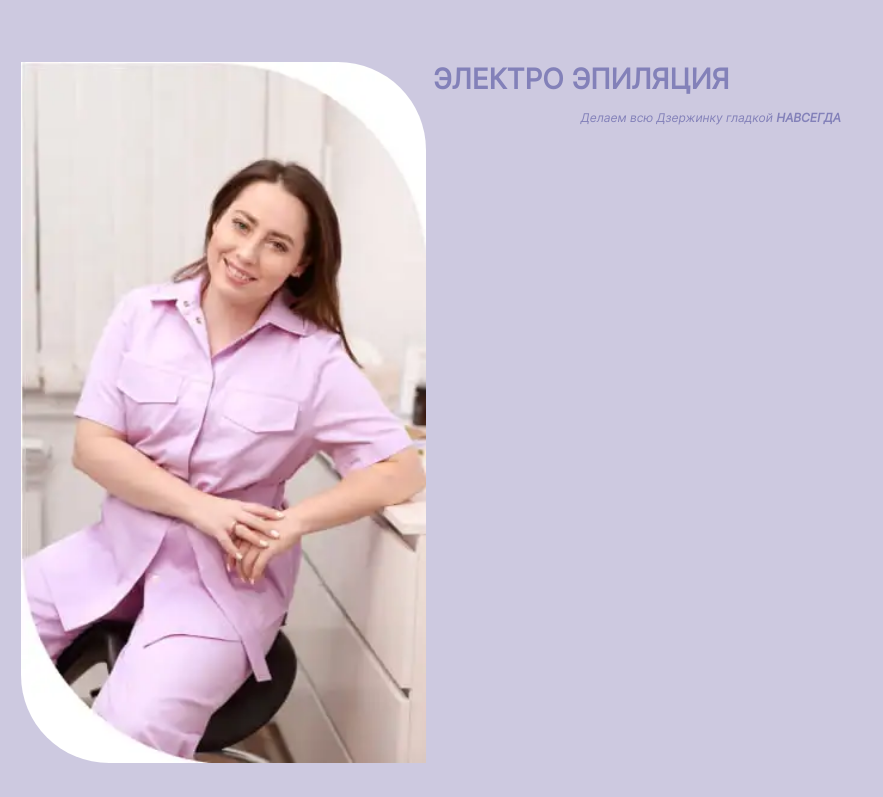
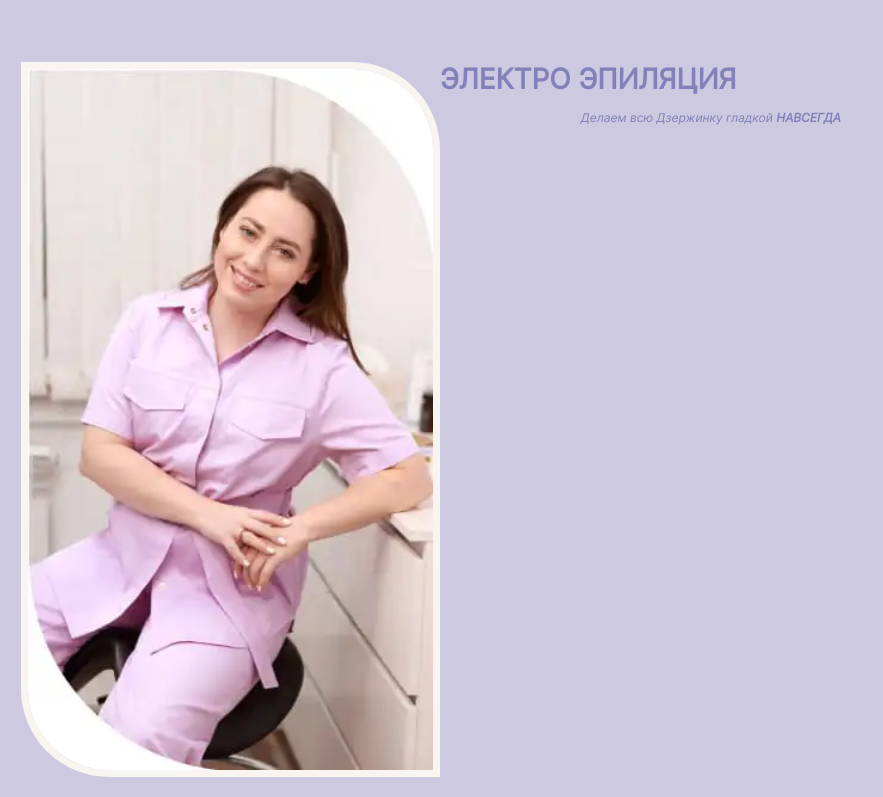
Before and after one commit to nellya1997/electroepilation-for-KATYA, a plain HTML site: page index.html in a window 1280 px wide. Shown: the top 797 px of the page, without its empty margins (0-883 px from the left). Drawn offline with nearby package versions, Linux system fonts and the light colour scheme.

Commit message:
добавлены стили первой секции

```diff
--- a/css/style.scss
+++ b/css/style.scss
@@ -84,6 +84,7 @@ ul {
             width: calc(50% - 5px);
             & img {
                 border-radius: 0px 88px;
+                border: 7px solid $white1;
             }
         }
     }
@@ -123,11 +124,11 @@ ul {
         &__flex {
             display: flex;
             justify-content: space-between;
-            margin-bottom: 32px;
+            margin-bottom: 18px;
         }
 
         &__info {
-            width: calc(50% - 2px);
+            width: calc(50% - 9px);
         }
 
         &__content {
```
Also changed, not shown: css/style.css, 1 other file.
